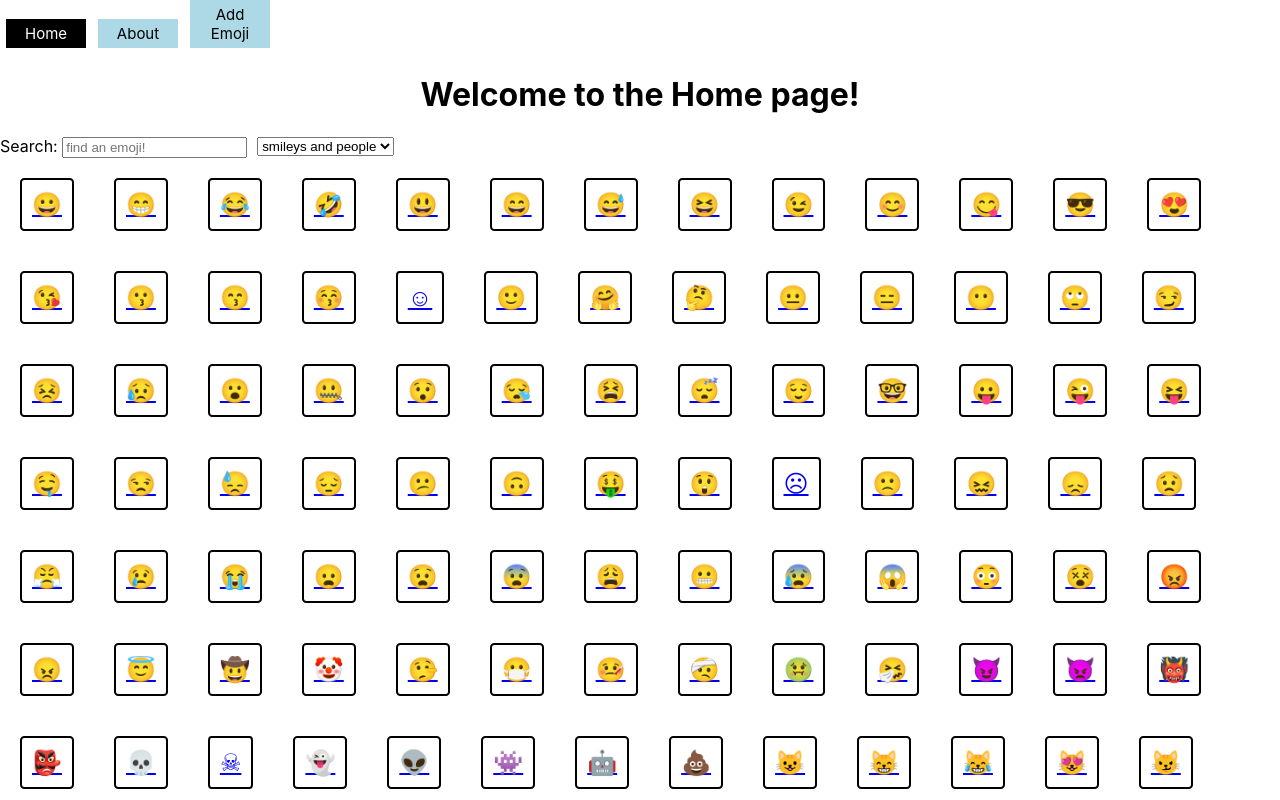
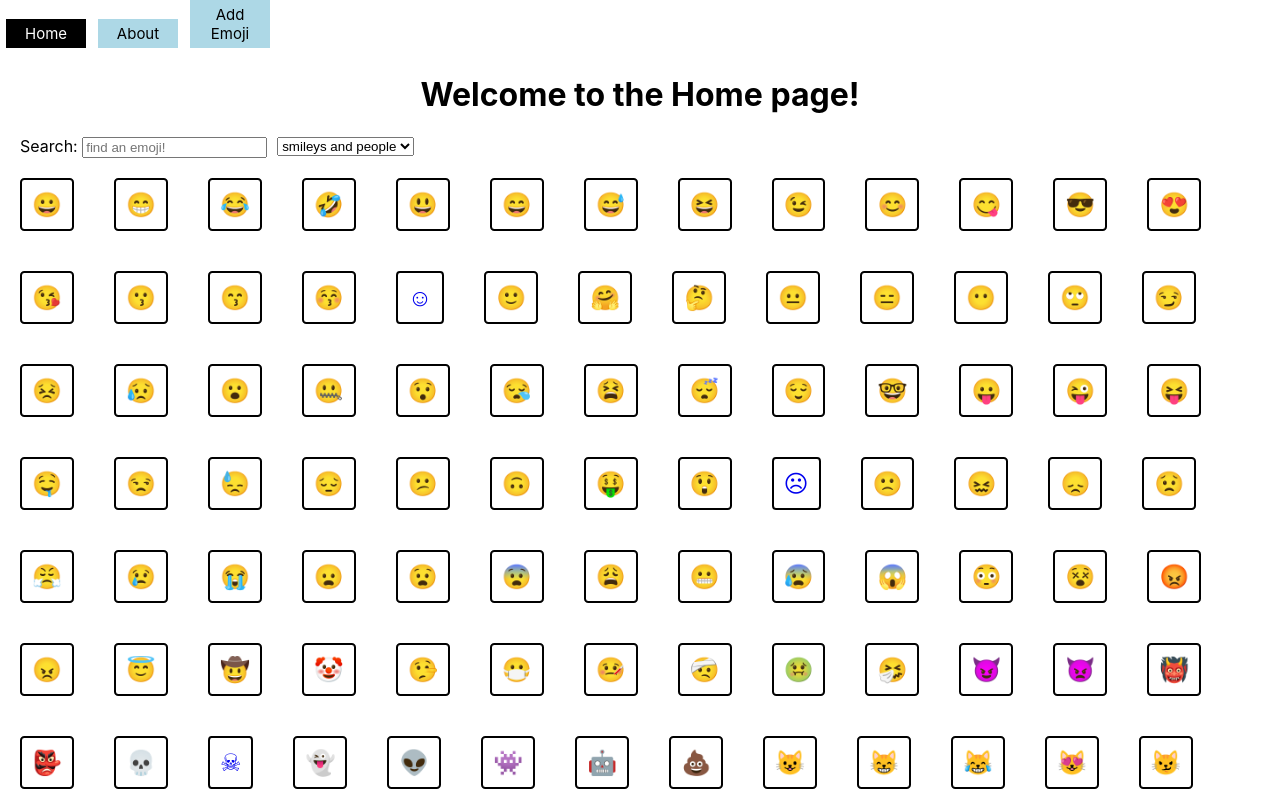
Before and after one commit to connordbrown/phase-2-project, a React (Create React App) app: page / in a window 1280 px wide. Shown: the top 800 px of the page. Built offline with nearby package versions, Linux system fonts and the light colour scheme; data requests are answered from the project's data file.

Commit message:
moved emojiList state to App

```diff
--- a/src/components/App.css
+++ b/src/components/App.css
@@ -6,7 +6,7 @@
   text-align: center;
 }
 
-/* displays EmojiCards in a flexible grid*/
+/* displays EmojiCards in a flexible grid */
 .card-group {
   display: flex;
   margin: 20px;
@@ -26,9 +26,15 @@
 .search-filter-container {
   display: flex;
   align-items: center;
+  margin-left: 20px;
 }
 
 /* adds margin to the right of the Search component */
 .search-filter-container > * {
   margin-right: 10px;
 }
+
+/* removes underline from Link in EmojiCard */
+.no-underline {
+  text-decoration: none;
+}
--- a/src/components/App.js
+++ b/src/components/App.js
@@ -1,4 +1,4 @@
-import React from 'react';
+import React, { useState, useEffect } from 'react';
 import { BrowserRouter, Routes, Route } from 'react-router-dom';
 import './App.css';
 import NavBar from './NavBar';
@@ -9,14 +9,22 @@ import EmojiInfo from '../pages/EmojiInfo';
 import ErrorPage from '../pages/ErrorPage.js';
 
 function App() {
+  const [emojiList, setEmojiList] = useState([]);
+
+  useEffect(() => {
+    fetch("http://localhost:3000/emojis")
+    .then(response => response.json())
+    .then(data => setEmojiList(data))
+  }, [])
+
   return (
     <BrowserRouter>
       <NavBar />
       <Routes>
-        <Route path="/" element={<Home />} />
+        <Route path="/" element={<Home emojiList={emojiList} />} />
         <Route path="/about" element={<About />} />
         <Route path="/new-emoji-form" element={<NewEmojiForm />} />
-        <Route path="/emoji/:name" element={<EmojiInfo />} />
+        <Route path="/emoji/:name" element={<EmojiInfo emojiList={emojiList} />} />
         <Route path="*" element={<ErrorPage />} />
       </Routes>
     </BrowserRouter>
--- a/src/components/EmojiCard.js
+++ b/src/components/EmojiCard.js
@@ -11,7 +11,7 @@ function EmojiCard({ id, htmlCode, name }) {
   const convertedText = text.innerText;
 
   return (
-    <Link to={`/emoji/${name}`}>
+    <Link to={`/emoji/${name}`} className="no-underline">
       <div className="emoji-card">
         <div className="content">
           <div className="header">
--- a/src/components/Search.js
+++ b/src/components/Search.js
@@ -3,8 +3,13 @@ import React from "react";
 function Search({ emojiSearch, setEmojiSearch }) {
   return (
     <div className="ui search">
-        <label>Search: </label>
-        <input name="emoji-search" placeholder="find an emoji!" value={emojiSearch} onChange={(e) => setEmojiSearch(e.target.value)} />
+        <label htmlFor="emoji-search">Search: </label>
+        <input name="emoji-search"
+               id="emoji-search"
+               placeholder="find an emoji!"
+               value={emojiSearch}
+               onChange={(e) => setEmojiSearch(e.target.value)}
+        />
     </div>
   );
 }
--- a/src/pages/EmojiInfo.js
+++ b/src/pages/EmojiInfo.js
@@ -1,7 +1,10 @@
 import React from 'react';
+import { useParams } from 'react-router-dom';
 import EmojiCard from '../components/EmojiCard';
 
 function EmojiInfo() {
+    const params = useParams();
+
     return (
         <div>You are here!</div>
     )
--- a/src/pages/Home.js
+++ b/src/pages/Home.js
@@ -1,19 +1,12 @@
-import React, { useState, useEffect } from 'react';
+import React, { useState } from 'react';
 import EmojiCollection from '../components/EmojiCollection';
 import Search from '../components/Search';
 import EmojiFilter from '../components/EmojiFilter';
 import '../components/App.css';
 
-function Home() {
-    const [emojiList, setEmojiList] = useState([]);
+function Home({ emojiList }) {
     const [emojiSearch, setEmojiSearch] = useState("");
     const [categoryFilter, setCategoryFilter] = useState("smileys and people");
-
-    useEffect(() => {
-      fetch("http://localhost:3000/emojis")
-      .then(response => response.json())
-      .then(data => setEmojiList(data))
-    }, [])
 
     function handleCategoryChange(event) {
         setCategoryFilter(event.target.value)
```
